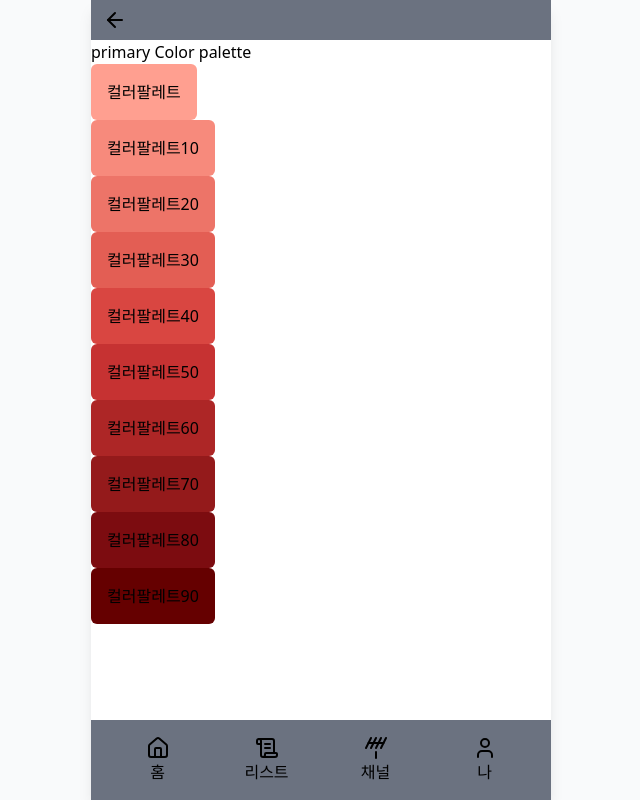
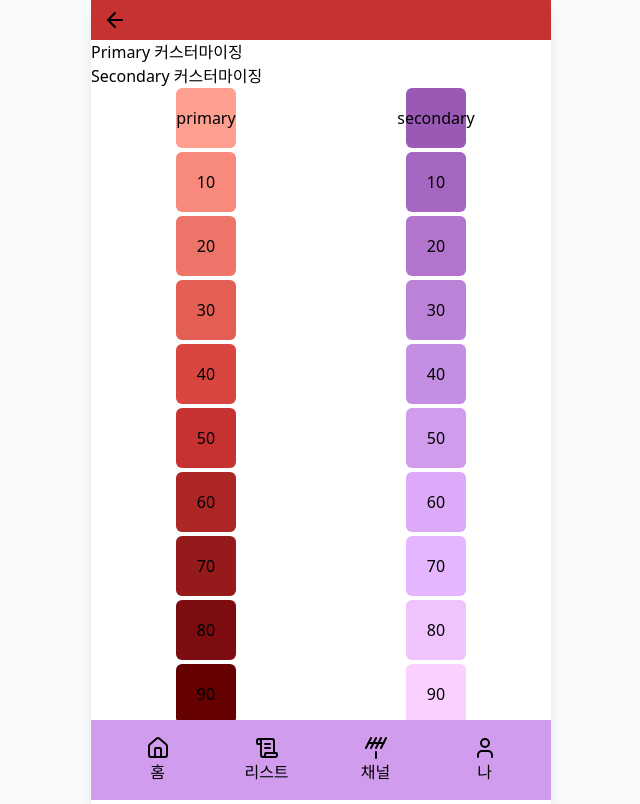
Before and after one commit to dnd-side-project/dnd-12th-4-frontend, a Next.js app: page / in a window 1280 px wide. Shown: the whole page, without its empty margins (319-959 px from the left). Built offline with nearby package versions, Linux system fonts and the light colour scheme; no server answers.

Commit message:
chore: 여러 color 값에 적용할 수 있도록 코드개선 #4

```diff
--- a/src/app/(routes)/(root)/page.tsx
+++ b/src/app/(routes)/(root)/page.tsx
@@ -2,35 +2,60 @@
 
 import HeaderFooterWrapper from "@/components/layout/HeaderFooterWrapper"
 import { setCookie } from "@/utils/cookie"
-import { setDocumentColor } from "@/utils/setDocumentColor"
+import { ColorKeyType, setDocumentColor } from "@/utils/setDocumentColor"
 import { useState } from "react"
 import { HexColorPicker } from "react-colorful"
 
 export default function Home() {
-  const [color, setColor] = useState("")
+  const [colorKey, setColorKey] = useState<ColorKeyType>("primary")
   const [isOpen, setIsOpen] = useState<boolean>(false)
 
   const handleChangeColor = (e: string) => {
-    setDocumentColor(e, "primary")
-    setColor(e)
-    setCookie("primary", e, 30)
+    setDocumentColor(e, colorKey)
+    setCookie(colorKey, e, 30)
+  }
+  const handleCustomizing = (key: ColorKeyType) => {
+    setIsOpen((prev) => !prev)
+    setColorKey(key)
   }
 
   return (
     <HeaderFooterWrapper header footer>
-      <button onClick={() => setIsOpen(true)}>primary Color palette</button>
-      {isOpen && <HexColorPicker color={color} onChange={handleChangeColor} />}
-      <p>{color}</p>
-      <div className="h-fit w-fit rounded-md bg-primary p-4">컬러팔레트</div>
-      <div className="h-fit w-fit rounded-md bg-primary-10 p-4">컬러팔레트10</div>
-      <div className="h-fit w-fit rounded-md bg-primary-20 p-4">컬러팔레트20</div>
-      <div className="h-fit w-fit rounded-md bg-primary-30 p-4">컬러팔레트30</div>
-      <div className="h-fit w-fit rounded-md bg-primary-40 p-4">컬러팔레트40</div>
-      <div className="h-fit w-fit rounded-md bg-primary-50 p-4">컬러팔레트50</div>
-      <div className="h-fit w-fit rounded-md bg-primary-60 p-4">컬러팔레트60</div>
-      <div className="h-fit w-fit rounded-md bg-primary-70 p-4">컬러팔레트70</div>
-      <div className="h-fit w-fit rounded-md bg-primary-80 p-4">컬러팔레트80</div>
-      <div className="h-fit w-fit rounded-md bg-primary-90 p-4">컬러팔레트90</div>
+      <button className="flex items-center justify-center" onClick={() => handleCustomizing("primary")}>
+        Primary 커스터마이징
+      </button>
+      <button className="flex items-center justify-center" onClick={() => handleCustomizing("secondary")}>
+        Secondary 커스터마이징
+      </button>
+      {isOpen && <HexColorPicker onChange={handleChangeColor} />}
+      <section className="flex justify-around">
+        <article className="flex flex-col gap-[4px]">
+          <div className="flex h-[60px] w-[60px] items-center justify-center rounded-md bg-primary p-4">primary</div>
+          <div className="flex h-[60px] w-[60px] items-center justify-center rounded-md bg-primary-10 p-4">10</div>
+          <div className="flex h-[60px] w-[60px] items-center justify-center rounded-md bg-primary-20 p-4">20</div>
+          <div className="flex h-[60px] w-[60px] items-center justify-center rounded-md bg-primary-30 p-4">30</div>
+          <div className="flex h-[60px] w-[60px] items-center justify-center rounded-md bg-primary-40 p-4">40</div>
+          <div className="flex h-[60px] w-[60px] items-center justify-center rounded-md bg-primary-50 p-4">50</div>
+          <div className="flex h-[60px] w-[60px] items-center justify-center rounded-md bg-primary-60 p-4">60</div>
+          <div className="flex h-[60px] w-[60px] items-center justify-center rounded-md bg-primary-70 p-4">70</div>
+          <div className="flex h-[60px] w-[60px] items-center justify-center rounded-md bg-primary-80 p-4">80</div>
+          <div className="flex h-[60px] w-[60px] items-center justify-center rounded-md bg-primary-90 p-4">90</div>
+        </article>
+        <article className="flex flex-col gap-[4px]">
+          <div className="flex h-[60px] w-[60px] items-center justify-center rounded-md bg-secondary p-4">
+            secondary
+          </div>
+          <div className="flex h-[60px] w-[60px] items-center justify-center rounded-md bg-secondary-10 p-4">10</div>
+          <div className="flex h-[60px] w-[60px] items-center justify-center rounded-md bg-secondary-20 p-4">20</div>
+          <div className="flex h-[60px] w-[60px] items-center justify-center rounded-md bg-secondary-30 p-4">30</div>
+          <div className="flex h-[60px] w-[60px] items-center justify-center rounded-md bg-secondary-40 p-4">40</div>
+          <div className="flex h-[60px] w-[60px] items-center justify-center rounded-md bg-secondary-50 p-4">50</div>
+          <div className="flex h-[60px] w-[60px] items-center justify-center rounded-md bg-secondary-60 p-4">60</div>
+          <div className="flex h-[60px] w-[60px] items-center justify-center rounded-md bg-secondary-70 p-4">70</div>
+          <div className="flex h-[60px] w-[60px] items-center justify-center rounded-md bg-secondary-80 p-4">80</div>
+          <div className="flex h-[60px] w-[60px] items-center justify-center rounded-md bg-secondary-90 p-4">90</div>
+        </article>
+      </section>
     </HeaderFooterWrapper>
   )
 }
--- a/src/app/layout.tsx
+++ b/src/app/layout.tsx
@@ -1,5 +1,5 @@
 import { Pretendard } from "@/fonts"
-import { generateColorPalette, generateCSSVariables } from "@/utils/setDocumentColor"
+import { ColorKeyType, generateColorPalette, generateCSSVariables } from "@/utils/setDocumentColor"
 import type { Metadata } from "next"
 import { cookies } from "next/headers"
 import MobileViewLayout from "../components/layout/MobileViewLayout"
@@ -18,12 +18,15 @@ export default async function RootLayout({
 }>) {
   //#region palette setting
   const cookieStore = await cookies()
-  const primaryColor = cookieStore.get("primary")?.value
-  let cssVariables
-  if (primaryColor) {
-    const palette = generateColorPalette(primaryColor)
-    cssVariables = generateCSSVariables(palette, "primary", primaryColor)
-  }
+  let cssVariables = ""
+  const colorKeys: ColorKeyType[] = ["primary", "secondary"]
+  colorKeys.forEach((key) => {
+    const color = cookieStore.get(key)?.value
+    if (color) {
+      const palette = generateColorPalette(color)
+      cssVariables += generateCSSVariables(palette, key, color) + "\n"
+    }
+  })
   //endregion palette setting
 
   return (
--- a/src/components/layout/Footer.tsx
+++ b/src/components/layout/Footer.tsx
@@ -9,7 +9,7 @@ export default function Footer() {
   const navButtonClassName = "flex h-full w-full flex-col items-center justify-center"
 
   return (
-    <div className="fixed bottom-0 z-50 flex h-[80px] w-full max-w-screen-lg items-center justify-around bg-gray-500 px-[12px]">
+    <div className="fixed bottom-0 z-50 flex h-[80px] w-full max-w-screen-lg items-center justify-around bg-secondary-50 px-[12px]">
       <button className={navButtonClassName} onClick={() => router.push("/home")}>
         <House size={24} />
         <p>홈</p>
--- a/src/components/layout/Header.tsx
+++ b/src/components/layout/Header.tsx
@@ -10,7 +10,7 @@ interface Params {
 export default function Header({ title, isBack = true }: Params) {
   const router = useRouter()
   return (
-    <div className="fixed top-0 z-50 flex h-[40px] w-full max-w-screen-lg items-center bg-gray-500 px-[12px]">
+    <div className="fixed top-0 z-50 flex h-[40px] w-full max-w-screen-lg items-center bg-primary-50 px-[12px]">
       {isBack && (
         <button onClick={() => router.back()}>
           <ArrowLeft size={24} />
--- a/src/styles/globals.css
+++ b/src/styles/globals.css
@@ -14,6 +14,17 @@
   --primary-color-70: #941a1b;
   --primary-color-80: #7c0c10;
   --primary-color-90: #650000;
+
+  --secondary-color: #9b59b6;
+  --secondary-color-10: #a566c1;
+  --secondary-color-20: #b274cd;
+  --secondary-color-30: #bc82d8;
+  --secondary-color-40: #c48fe2;
+  --secondary-color-50: #d19ced;
+  --secondary-color-60: #dba9f7;
+  --secondary-color-70: #e5b6ff;
+  --secondary-color-80: #f0c3ff;
+  --secondary-color-90: #fbd0ff;
 }
 
 @media (prefers-color-scheme: dark) {
--- a/src/utils/setDocumentColor.ts
+++ b/src/utils/setDocumentColor.ts
@@ -1,6 +1,6 @@
 import chroma from "chroma-js"
 
-type ColorKeyType = "primary" | "secondary"
+export type ColorKeyType = "primary" | "secondary"
 
 export const generateColorPalette = (hex: string, numColors: number = 9) => {
   try {
@@ -33,11 +33,11 @@ export const generateCSSVariables = (palette: string[], colorKey: ColorKeyType,
     palette
       .map((color, index) => {
         const percentage = (index + 1) * 10
-        return `--primary-color-${percentage}: ${color};`
+        return `--${colorKey}-color-${percentage}: ${color};`
       })
       .join("\n") +
     `
-    --primary-color: ${centerColor};
+    --${colorKey}-color: ${centerColor};
   `
   )
 }
--- a/tailwind.config.ts
+++ b/tailwind.config.ts
@@ -28,6 +28,18 @@ export default {
           70: "var(--primary-color-70)",
           80: "var(--primary-color-80)",
           90: "var(--primary-color-90)"
+        },
+        secondary: {
+          DEFAULT: "var(--secondary-color)",
+          10: "var(--secondary-color-10)",
+          20: "var(--secondary-color-20)",
+          30: "var(--secondary-color-30)",
+          40: "var(--secondary-color-40)",
+          50: "var(--secondary-color-50)",
+          60: "var(--secondary-color-60)",
+          70: "var(--secondary-color-70)",
+          80: "var(--secondary-color-80)",
+          90: "var(--secondary-color-90)"
         }
       }
     }
```
Also changed, not shown: 1 other file (tests, documents, lock files or other folders).
